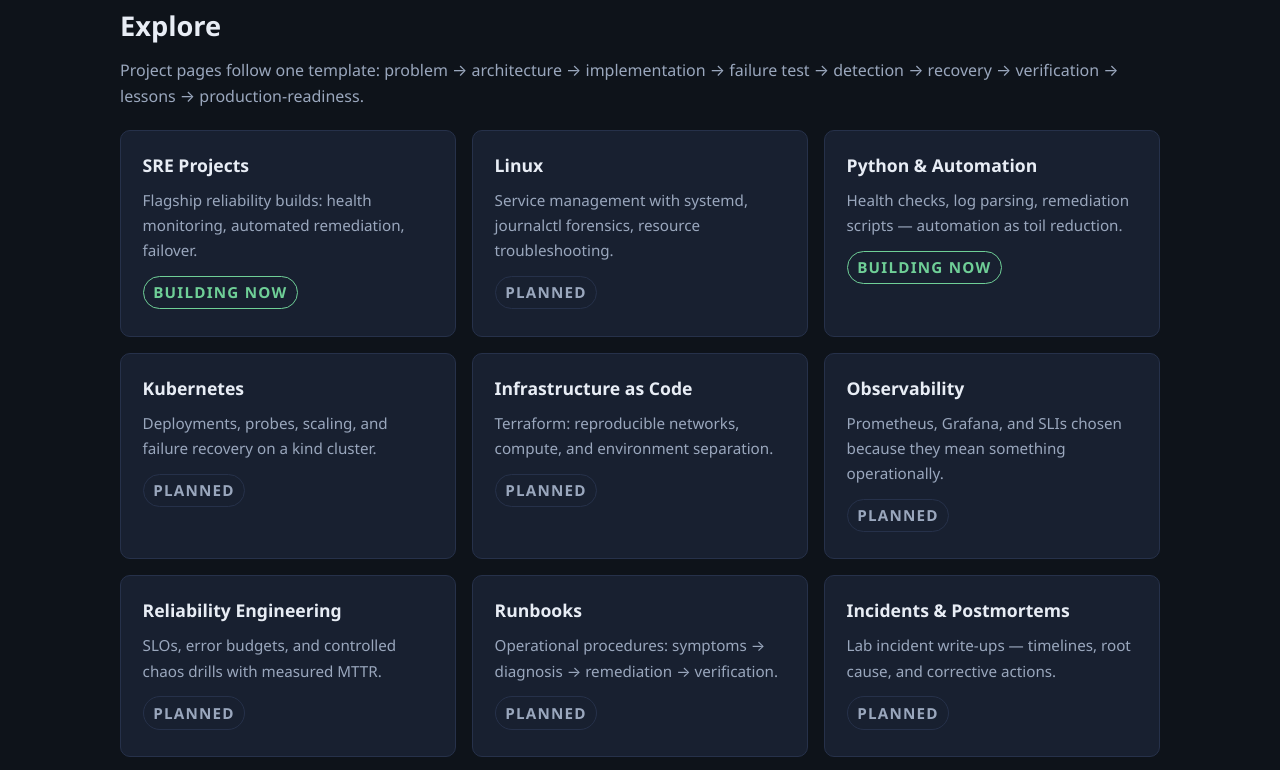
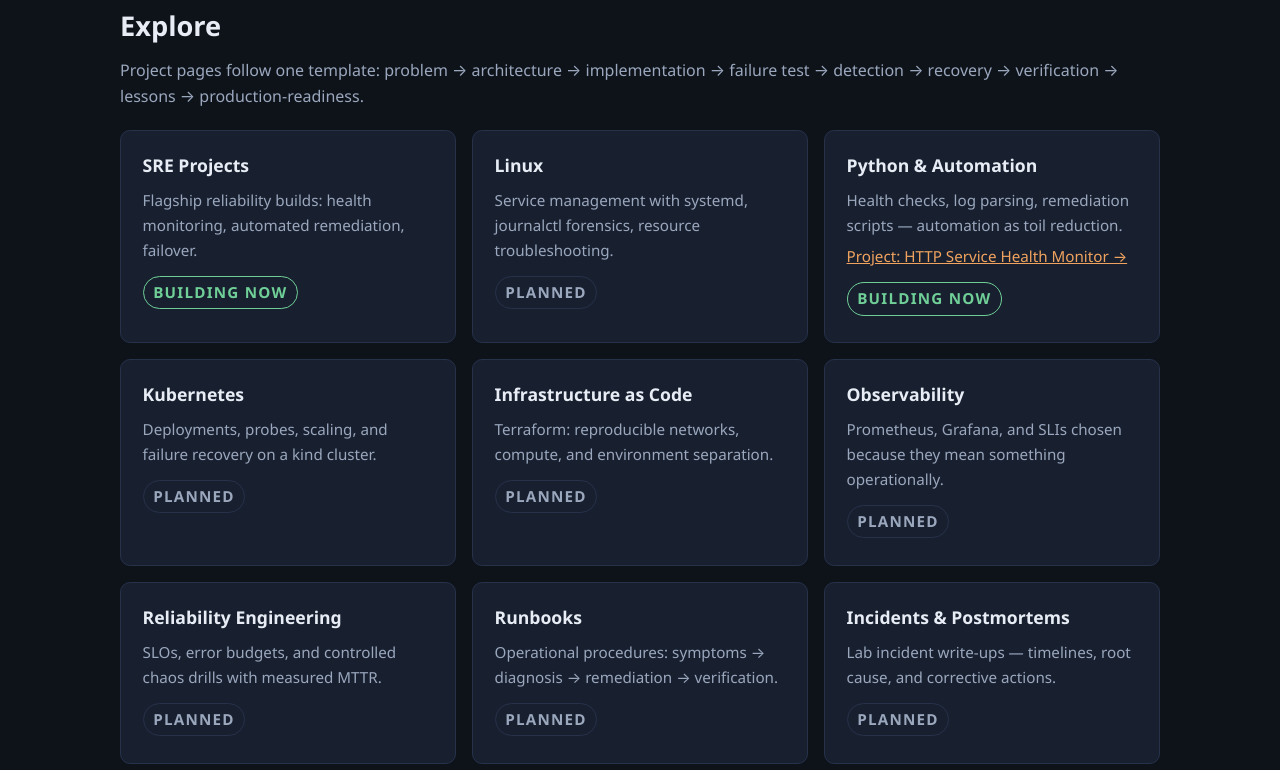
Before and after one commit to BraenDev/sre-portfolio, a plain HTML site: page index.html in a window 1280 px wide. Shown: the part 1460-2230 px from the top of the page. Drawn offline with Linux system fonts and the light colour scheme.

Commit message:
Add project link to Python & Automation card
Added a link to the HTTP Service Health Monitor project in the Python & Automation section.

```diff
--- a/index.html
+++ b/index.html
@@ -85,7 +85,7 @@
     <div class="cards">
       <article class="card"><h3>SRE Projects</h3><p>Flagship reliability builds: health monitoring, automated remediation, failover.</p><p class="status building">Building now</p></article>
       <article class="card"><h3>Linux</h3><p>Service management with systemd, journalctl forensics, resource troubleshooting.</p><p class="status planned">Planned</p></article>
-      <article class="card"><h3>Python &amp; Automation</h3><p>Health checks, log parsing, remediation scripts — automation as toil reduction.</p><p class="status building">Building now</p></article>
+      <article class="card"><h3>Python &amp; Automation</h3><p>Health checks, log parsing, remediation scripts — automation as toil reduction.</p><p><a href="projects/health-monitoring.html" style="color:var(--accent);">Project: HTTP Service Health Monitor →</a></p><p class="status building">Building now</p></article>
       <article class="card"><h3>Kubernetes</h3><p>Deployments, probes, scaling, and failure recovery on a kind cluster.</p><p class="status planned">Planned</p></article>
       <article class="card"><h3>Infrastructure as Code</h3><p>Terraform: reproducible networks, compute, and environment separation.</p><p class="status planned">Planned</p></article>
       <article class="card"><h3>Observability</h3><p>Prometheus, Grafana, and SLIs chosen because they mean something operationally.</p><p class="status planned">Planned</p></article>
```
